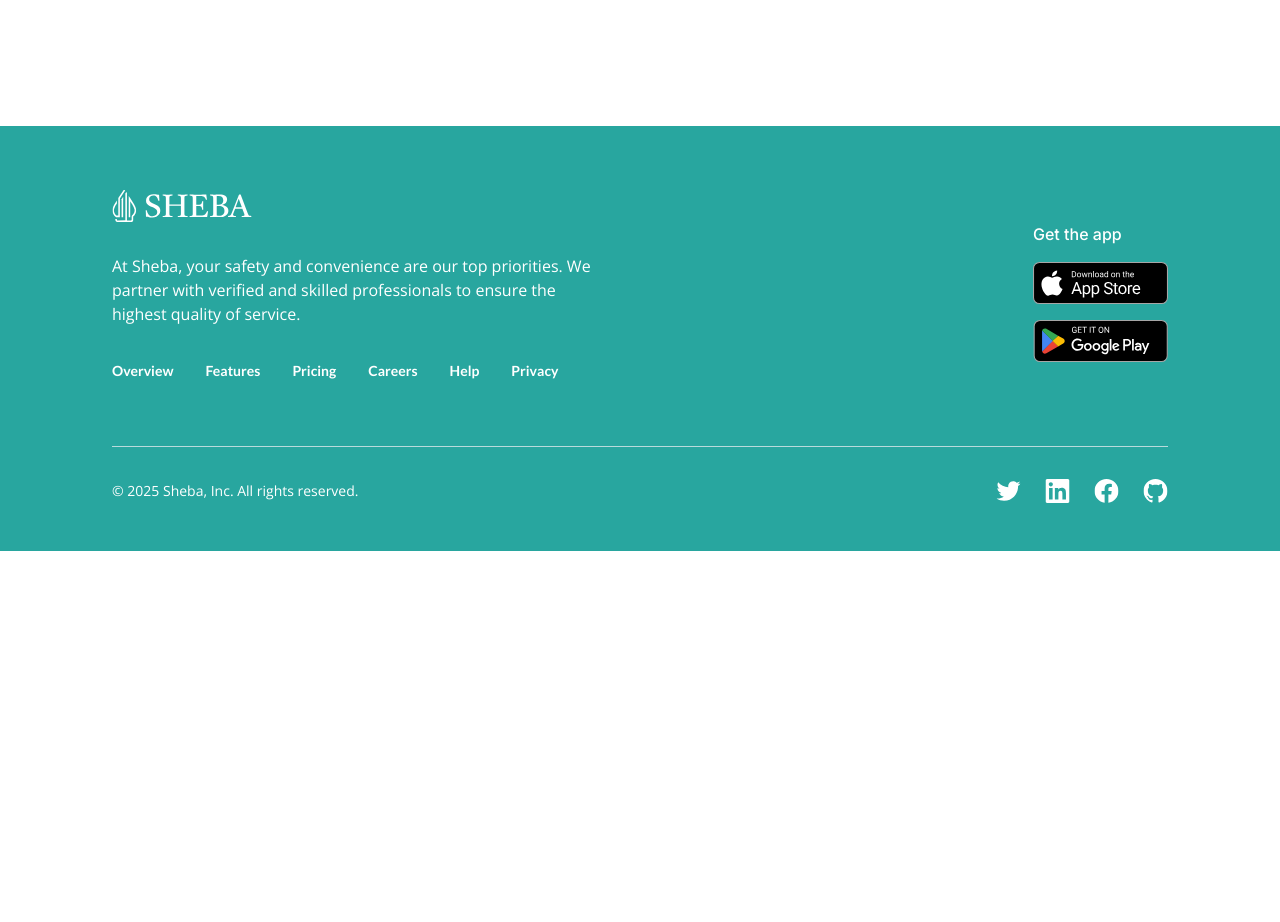
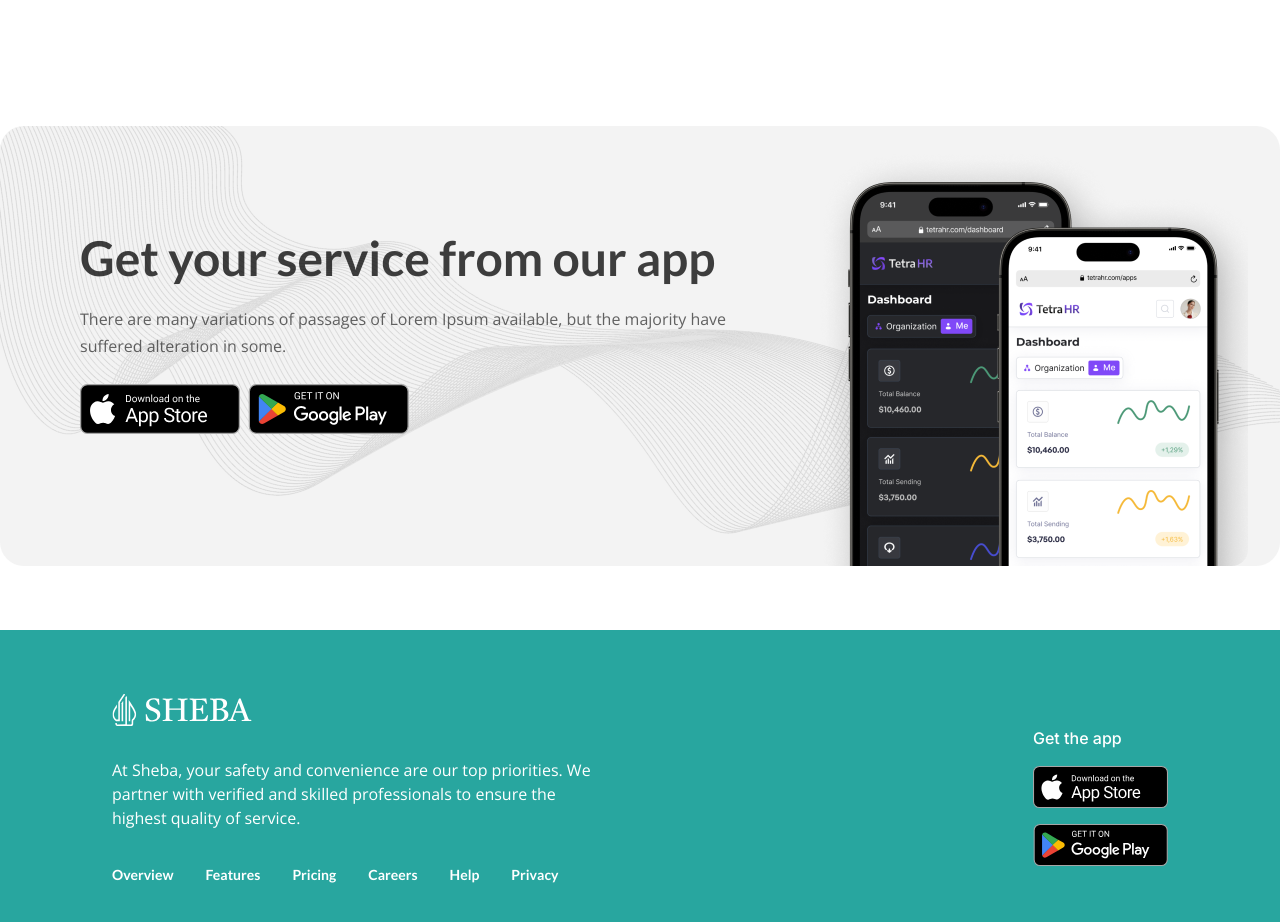
Before and after one commit to Biplob17h/AdhunikBD_NEXT, a Next.js app: page / in a window 1280 px wide. Shown: the part 3483-4405 px from the top of the page. Before the commit the page ends 4034 px from the top, so only its background shows below. Built offline with nearby package versions, Linux system fonts and the light colour scheme.

Commit message:
add AdsBannerSection component; implement app advertisement banner with links to app stores

```diff
--- a/src/app/loading.jsx
+++ b/src/app/loading.jsx
@@ -1,7 +1,7 @@
 const Loading = () => {
   return (
     <div className="flex h-screen w-full items-center justify-center">
-      <div class="h-10 w-10 animate-spin rounded-full border-4 border-secondary border-t-primary" />
+      <div className="h-10 w-10 animate-spin rounded-full border-4 border-secondary border-t-primary" />
     </div>
   );
 };
--- a/src/app/page.jsx
+++ b/src/app/page.jsx
@@ -1,3 +1,4 @@
+import AdsBannerSection from "@/components/screens/home/app-ads";
 import CategoriesSection from "@/components/screens/home/categories";
 import FaqSection from "@/components/screens/home/faqs";
 import ForHomeSectionSlider from "@/components/screens/home/for-home";
@@ -14,6 +15,7 @@ const HomePage = () => {
       <RecommendedSection />
       <GallerySlider />
       <FaqSection />
+      <AdsBannerSection />
     </>
   );
 };
--- /dev/null
+++ b/src/components/screens/home/app-ads.jsx
@@ -0,0 +1,43 @@
+import Link from "next/link";
+
+const AdsBannerSection = () => {
+  const appStores = [
+    { src: "/app.svg", alt: "App Store", href: "/#" },
+    { src: "/google-play.svg", alt: "Google Play", href: "/#" },
+  ];
+  return (
+    <section className="pb-16">
+      <div className="container_fluid ads-banner overflow-hidden">
+        <div className="items-center justify-between gap-6 pl-6 pt-12 lg:flex lg:pl-12 lg:pt-0">
+          <div className="max-w-[460px] space-y-6 xl:max-w-[666px]">
+            <h2 className="text-2xl font-bold text-black/75 md:text-3xl xl:text-5xl">
+              Get your service from our app
+            </h2>
+            <p className="text-base leading-[27px] text-black/60">
+              There are many variations of passages of Lorem Ipsum available,
+              but the majority have suffered alteration in some.
+            </p>
+            <div className="flex items-center gap-2">
+              {appStores.map((store, index) => (
+                <Link href={store.href} className="inline-block" key={index}>
+                  <img className="w-full" src={store.src} alt={store.alt} />
+                </Link>
+              ))}
+            </div>
+          </div>
+          <div>
+            <div className="relative top-6">
+              <img
+                src="/phone-mockup.png"
+                className="rounded-2xl"
+                alt="app-mockup"
+              />
+            </div>
+          </div>
+        </div>
+      </div>
+    </section>
+  );
+};
+
+export default AdsBannerSection;
--- a/src/styles/globals.css
+++ b/src/styles/globals.css
@@ -36,6 +36,14 @@ h6 {
   background-color: #28a69f;
   @apply h-full w-full;
 }
+.ads-banner {
+  background-image: url("/app-ads-bg.png");
+  background-size: cover;
+  background-position: center;
+  background-repeat: no-repeat;
+  border-radius: 24px;
+  @apply h-full min-h-[440px] w-full bg-secondary;
+}
 
 .bg-categories-hover:hover,
 .bg-categories-hover:focus {
```
Also changed, not shown: public/app-ads-bg.png (added), public/phone-mockup.png (added).
